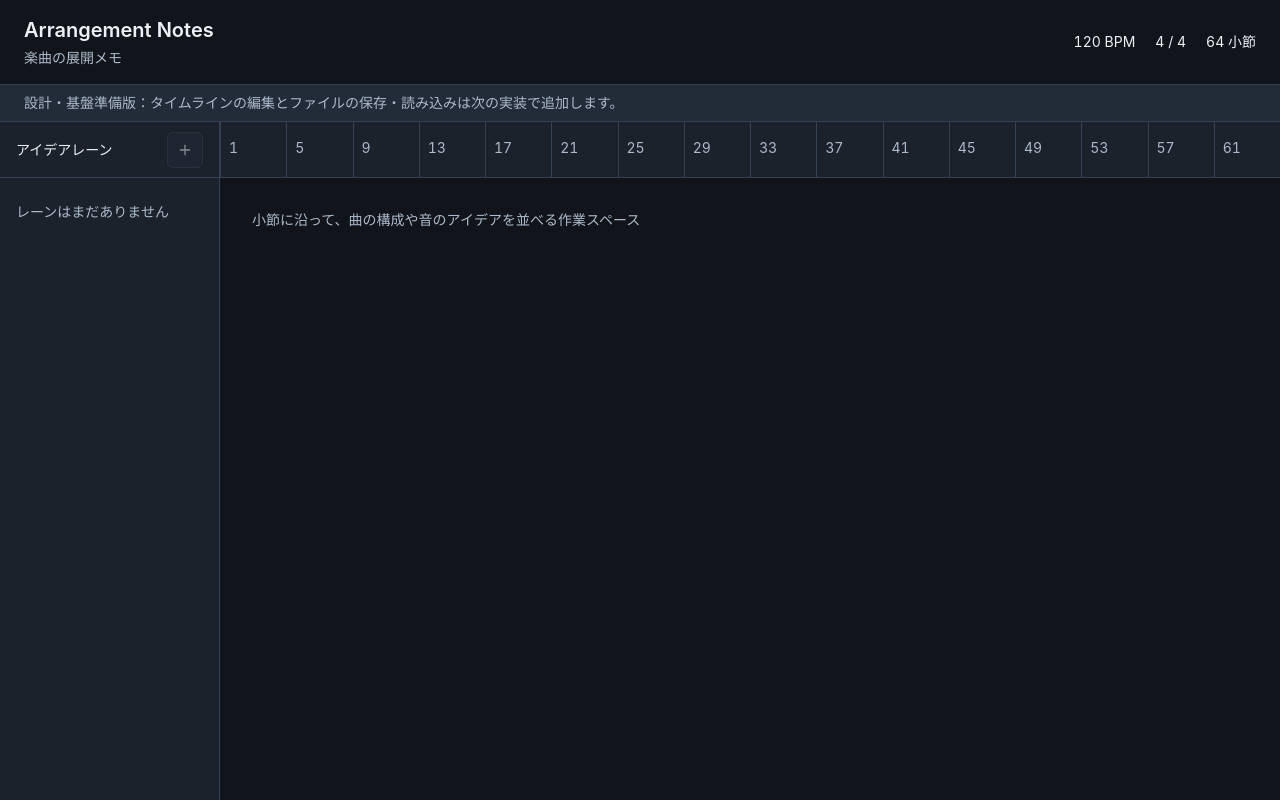
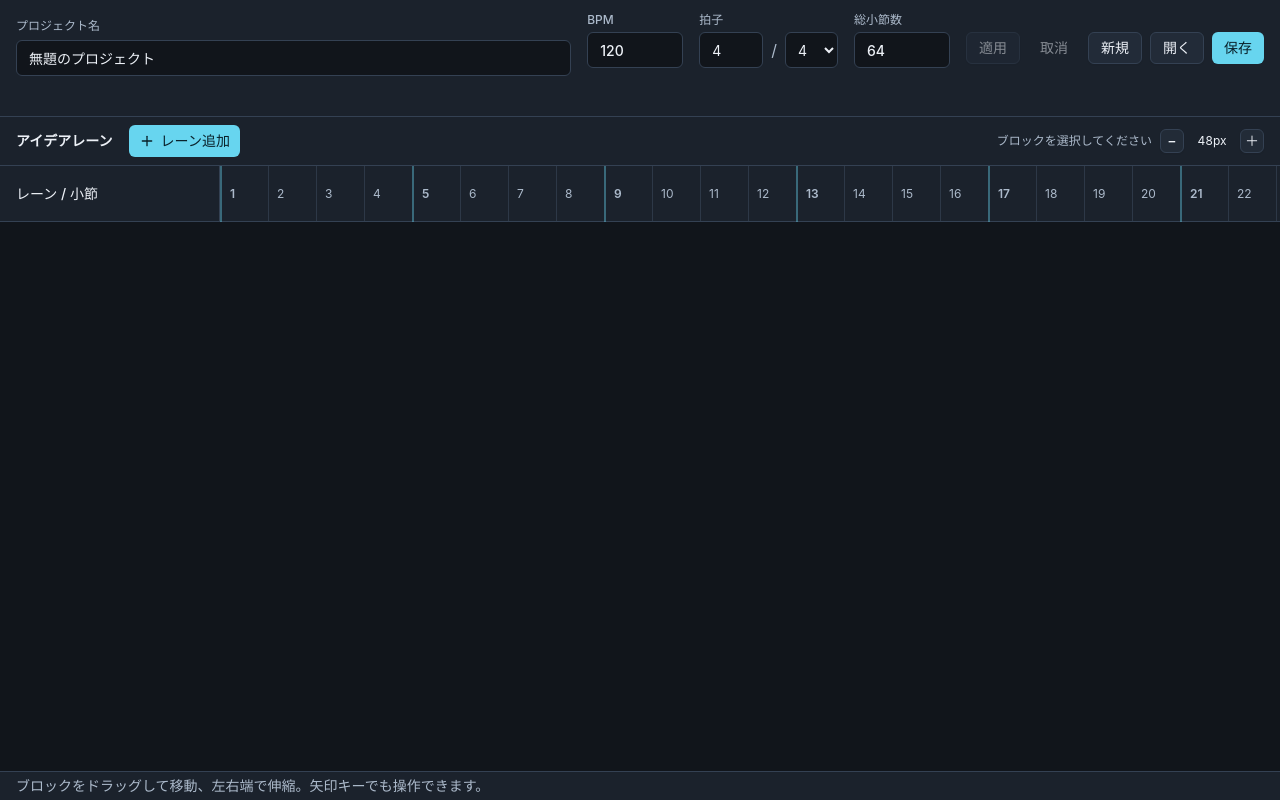
Before and after one commit to GAMING1677/arrangement-notes, a React (Vite) app: page / in a window 1280 px wide. Built offline with nearby package versions, Linux system fonts and the light colour scheme.

Commit message:
feat: integrate arrangement notes editor

```diff
--- a/src/App.tsx
+++ b/src/App.tsx
@@ -1,28 +1,67 @@
-import { Plus } from 'lucide-react'
-import { Button } from '@/components/ui/button'
-import { DEFAULT_PROJECT_SETTINGS } from '@/domain/project'
+import { useCallback, useMemo, useState } from 'react'
+import { ProjectControls } from '@/features/project/ProjectControls'
+import { TimelineEditor } from '@/features/timeline/TimelineEditor'
+import { applyProjectMutation, createProject } from '@/domain/project-reducer'
+import { parseProject, serializeProject } from '@/domain/project-file'
+import type { ProjectMutation, ProjectServices, Result } from '@/domain/editor-contracts'
+import type { ArrangementProject } from '@/domain/project'
 
-/** Layout scaffold only. Editing belongs to the next implementation phase. */
+function createId() {
+  if (typeof crypto !== 'undefined' && 'randomUUID' in crypto) return crypto.randomUUID()
+  return `project-${Date.now()}-${Math.random().toString(36).slice(2)}`
+}
+
+function createInitialProject() {
+  return createProject(createId(), new Date().toISOString())
+}
+
+function sameProject(left: ArrangementProject, right: ArrangementProject) {
+  const leftSerialized = serializeProject(left)
+  const rightSerialized = serializeProject(right)
+  return leftSerialized.ok && rightSerialized.ok && leftSerialized.value === rightSerialized.value
+}
+
 export default function App() {
+  const [project, setProject] = useState<ArrangementProject>(createInitialProject)
+  const [snapshot, setSnapshot] = useState<ArrangementProject>(project)
+  const [busy, setBusy] = useState(false)
+
+  const services = useMemo<ProjectServices>(() => ({
+    create: createInitialProject,
+    parse: parseProject,
+    serialize: serializeProject,
+  }), [])
+
+  const dirty = useMemo(() => !sameProject(project, snapshot), [project, snapshot])
+
+  const onMutation = useCallback((mutation: ProjectMutation): Result<ArrangementProject> => {
+    const result = applyProjectMutation(project, mutation, new Date().toISOString())
+    if (!result.ok) return result
+    setProject(result.value)
+    return result
+  }, [project])
+
+  const onReplace = useCallback((nextProject: ArrangementProject) => {
+    setProject(nextProject)
+    setSnapshot(nextProject)
+  }, [])
+
+  const onSaved = useCallback((savedProject: ArrangementProject) => {
+    setSnapshot(savedProject)
+  }, [])
+
   return (
-    <main className="flex h-svh flex-col bg-background text-foreground">
-      <header className="flex flex-wrap items-center justify-between gap-4 border-b px-6 py-4">
-        <div><h1 className="text-xl font-semibold">Arrangement Notes</h1><p className="mt-1 text-sm text-muted-foreground">楽曲の展開メモ</p></div>
-        <div className="flex gap-5 text-sm tabular-nums"><span>{DEFAULT_PROJECT_SETTINGS.bpm} BPM</span><span>4 / 4</span><span>{DEFAULT_PROJECT_SETTINGS.totalBars} 小節</span></div>
-      </header>
-      <p className="border-b bg-secondary px-6 py-2 text-sm text-muted-foreground">設計・基盤準備版：タイムラインの編集とファイルの保存・読み込みは次の実装で追加します。</p>
-      <section aria-label="楽曲のタイムライン（準備中）" className="min-h-0 flex-1 overflow-auto">
-        <div className="grid min-h-full" style={{ gridTemplateColumns: '220px 1fr', minWidth: 1244 }}>
-          <aside className="sticky left-0 z-20 border-r bg-card">
-            <div className="flex h-14 items-center justify-between border-b px-4"><span className="text-sm font-medium">アイデアレーン</span><Button size="icon" variant="outline" disabled aria-label="アイデアレーンを追加（準備中）"><Plus /></Button></div>
-            <p className="px-4 py-6 text-sm text-muted-foreground">レーンはまだありません</p>
-          </aside>
-          <div className="bg-background">
-            <div className="grid h-14 grid-cols-16 border-b bg-card text-sm tabular-nums" style={{ gridTemplateColumns: 'repeat(16, minmax(64px, 1fr))' }}>{Array.from({ length: 16 }, (_, i) => <div key={i} className="border-l px-2 py-4 text-muted-foreground">{i * 4 + 1}</div>)}</div>
-            <div className="p-8 text-sm text-muted-foreground">小節に沿って、曲の構成や音のアイデアを並べる作業スペース</div>
-          </div>
-        </div>
-      </section>
+    <main className="flex h-svh min-w-0 flex-col bg-background text-foreground">
+      <ProjectControls
+        project={project}
+        dirty={dirty}
+        services={services}
+        onMutation={onMutation}
+        onReplace={onReplace}
+        onSaved={onSaved}
+        onBusyChange={setBusy}
+      />
+      <TimelineEditor project={project} onMutation={onMutation} disabled={busy} />
     </main>
   )
 }
--- a/src/features/timeline/TimelineEditor.tsx
+++ b/src/features/timeline/TimelineEditor.tsx
@@ -34,7 +34,7 @@ function newId(prefix: string) {
 }
 
 function initialForm(laneId: string, block?: IdeaBlock): FormState {
-  return { laneId, blockId: block?.id, label: block?.label ?? 'アイデア', memo: block?.memo ?? '', startBar: String((block?.startBar ?? 0) + 1), durationBars: String(block?.durationBars ?? 4) }
+  return { laneId, blockId: block?.id || undefined, label: block?.label ?? 'アイデア', memo: block?.memo ?? '', startBar: String((block?.startBar ?? 0) + 1), durationBars: String(block?.durationBars ?? 4) }
 }
 
 export function TimelineEditor({ project, onMutation, disabled = false }: TimelineEditorProps) {
```
Also changed, not shown: 4 other files (tests, documents, lock files or other folders).
